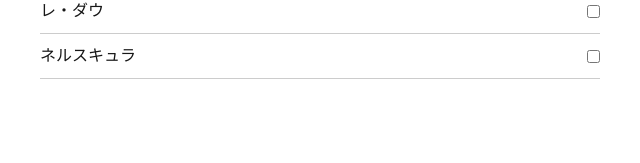
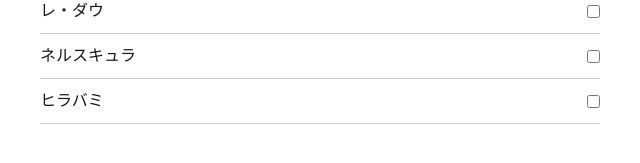
Before and after one commit to nigaor/monster_hanter_rec, a Next.js app in the folder monhan_record/: page / in a window 1280 px wide. Shown: the part 415-578 px from the top of the page, without its empty margins (320-960 px from the left). Built offline with nearby package versions, Linux system fonts and the light colour scheme.

Commit message:
4/26 commit

```diff
--- a/monhan_record/src/app/page.tsx
+++ b/monhan_record/src/app/page.tsx
@@ -23,7 +23,7 @@ export default function Home() {
     {id: 8,name: "ププロポル",img: ""},
     {id: 9,name: "レ・ダウ",img: ""},
     {id: 10,name: "ネルスキュラ",img: ""},
-    // {id: 11,name: "ヒラバミ",img: ""},
+    {id: 11,name: "ヒラバミ",img: ""},
     // {id: 12,name: "アジャラカン",img: ""},
     // {id: 13,name: "ヌ・エグドラ",img: ""},
     // {id: 14,name: "護竜ドシャグマ",img: ""},
```
